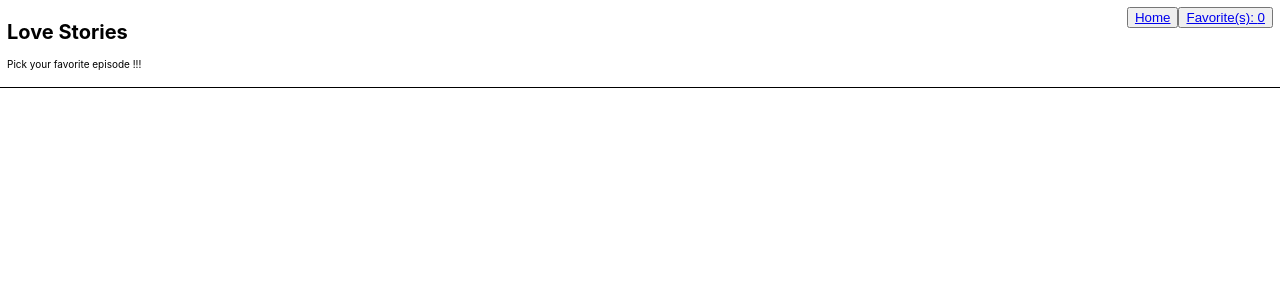
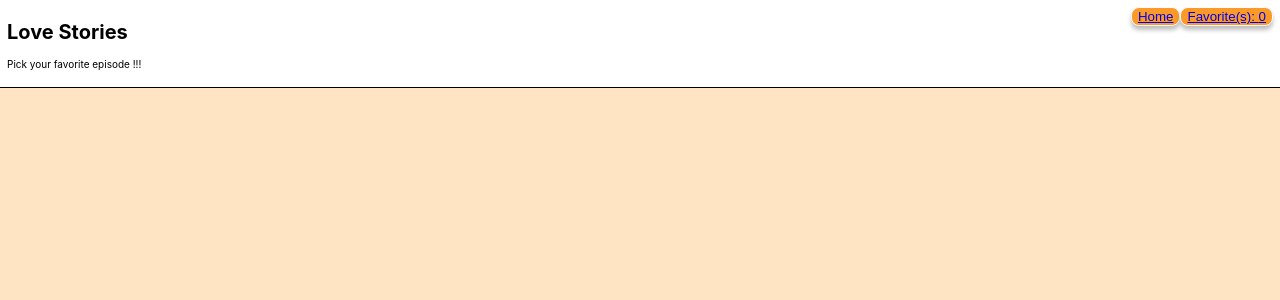
Before and after one commit to lexus0526/typescript-hooks, a React (Create React App) app: page / in a window 1280 px wide. Shown: the top 300 px of the page. Built offline with nearby package versions, Linux system fonts and the light colour scheme; no server answers.

Commit message:
- change background color + buttons color

```diff
--- a/src/app/components/app/App.css
+++ b/src/app/components/app/App.css
@@ -36,3 +36,11 @@
         transform: rotate(360deg);
     }
 }
+
+button {
+    background: #FB9A29;
+    border: 1px solid #FFF9F9;
+    box-sizing: border-box;
+    box-shadow: 0px 4px 4px rgba(0, 0, 0, 0.25);
+    border-radius: 8px;
+}
--- a/src/app/components/app/App.tsx
+++ b/src/app/components/app/App.tsx
@@ -1,6 +1,7 @@
 import React from 'react';
 import {Store} from "../Store";
 import {Link} from "@reach/router";
+import './App.css'
 
 export default function App(props: any): JSX.Element {
 
@@ -14,7 +15,7 @@ export default function App(props: any): JSX.Element {
                     <p>Pick your favorite episode !!!</p>
                 </div>
                 <div>
-                    <button><Link to='/'> Home   </Link></button>
+                    <button><Link to='/'> Home </Link></button>
                     <button><Link to='/favorite'>Favorite(s): {state.favorites.length}</Link></button>
                 </div>
             </header>
--- a/src/index.css
+++ b/src/index.css
@@ -11,6 +11,7 @@ body {
     sans-serif;
   -webkit-font-smoothing: antialiased;
   -moz-osx-font-smoothing: grayscale;
+  background-color: bisque;
 }
 
 .episode-layout {
```
Lines whose indentation alone changed are shown as unchanged.
